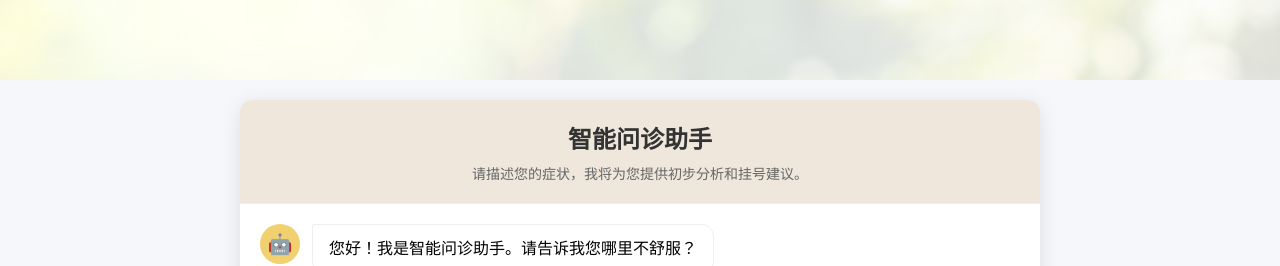
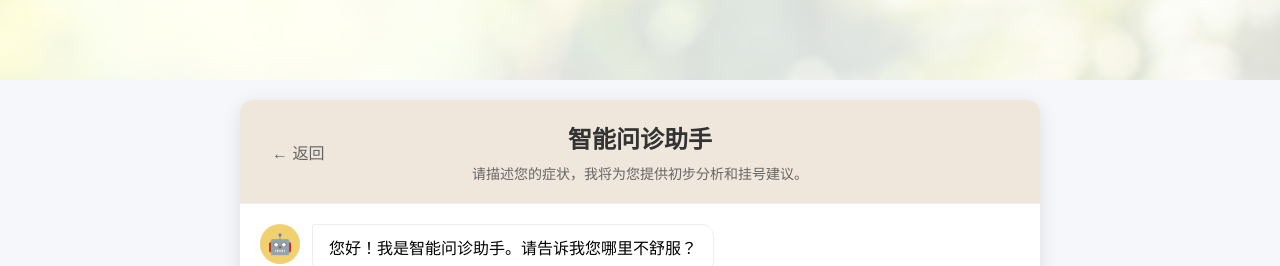
Before and after one commit to Asnowww/Shengxin-Hospital-Appointment-System, a Vue app in the folder frontend/: page /consultation in a window 1280 px wide. Shown: the top 266 px of the page. Built offline with nearby package versions, Linux system fonts and the light colour scheme.

Commit message:
fix：患者端紧急联系手机号检验

```diff
--- a/frontend/src/components/PersonalInfo.vue
+++ b/frontend/src/components/PersonalInfo.vue
@@ -267,6 +267,18 @@ function validateForm() {
     isValid = false
   } else if (!/^1[3-9]\d{9}$/.test(profile.phone)) {
     errors.phone = '请输入有效的手机号'
+    isValid = false
+  }
+
+  if (profile.emergencyPhone && !/^(?:\+?86)?1[3-9]\d{9}$/.test(profile.emergencyPhone)) {
+    // We don't have a specific error field for emergencyPhone in the errors object shown in the original code,
+    // so we might need to alert or add it to errors if we assume it exists or just rely on the return value if not.
+    // However, looking at the template, there is no error display for emergencyPhone.
+    // Let's add an alert for consistency or just return false, but user wanted validation.
+    // Ideally we update the errors object but the template needs to show it.
+    // For now, let's use alert if it's invalid, or purely rely on isValid = false.
+    // Actually, let's just use alert as a quick feedback since UI doesn't support inline error for this field yet.
+    alert('紧急联系人电话格式不正确')
     isValid = false
   }
 
--- a/frontend/src/components/Register.vue
+++ b/frontend/src/components/Register.vue
@@ -236,6 +236,12 @@ async function handleRegister() {
     return
   }
 
+  // 紧急联系人电话校验
+  if (form.emergencyPhone && !/^(?:\+?86)?1[3-9]\d{9}$/.test(form.emergencyPhone)) {
+    alert('紧急联系人电话格式不正确，请输入有效的手机号')
+    return
+  }
+
  try {
   const response = await axios.post('/api/auth/register/patient', form)
 
--- a/frontend/src/views/AIConsultation.vue
+++ b/frontend/src/views/AIConsultation.vue
@@ -2,6 +2,9 @@
   <div class="consultation-container">
     <div class="chat-window">
       <div class="chat-header">
+        <button class="back-btn" @click="goBack">
+          ← 返回
+        </button>
         <h2>智能问诊助手</h2>
         <p>请描述您的症状，我将为您提供初步分析和挂号建议。</p>
       </div>
@@ -64,6 +67,11 @@ const messages = ref([
 const userInput = ref('')
 const isLoading = ref(false)
 const messagesContainer = ref(null)
+
+// Go back
+const goBack = () => {
+  router.back()
+}
 
 // Scroll to bottom
 const scrollToBottom = async () => {
@@ -162,6 +170,26 @@ const goToRegistration = (departmentName) => {
   background-color: #EFE7DC;
   border-bottom: 1px solid #eee;
   text-align: center;
+  position: relative; /* For absolute positioning of back button */
+}
+
+.back-btn {
+  position: absolute;
+  left: 20px;
+  top: 50%;
+  transform: translateY(-50%);
+  background: none;
+  border: none;
+  font-size: 16px;
+  color: #666;
+  cursor: pointer;
+  padding: 8px 12px;
+  border-radius: 4px;
+}
+
+.back-btn:hover {
+  background-color: rgba(0,0,0,0.05);
+  color: #333;
 }
 
 .chat-header h2 {
```
